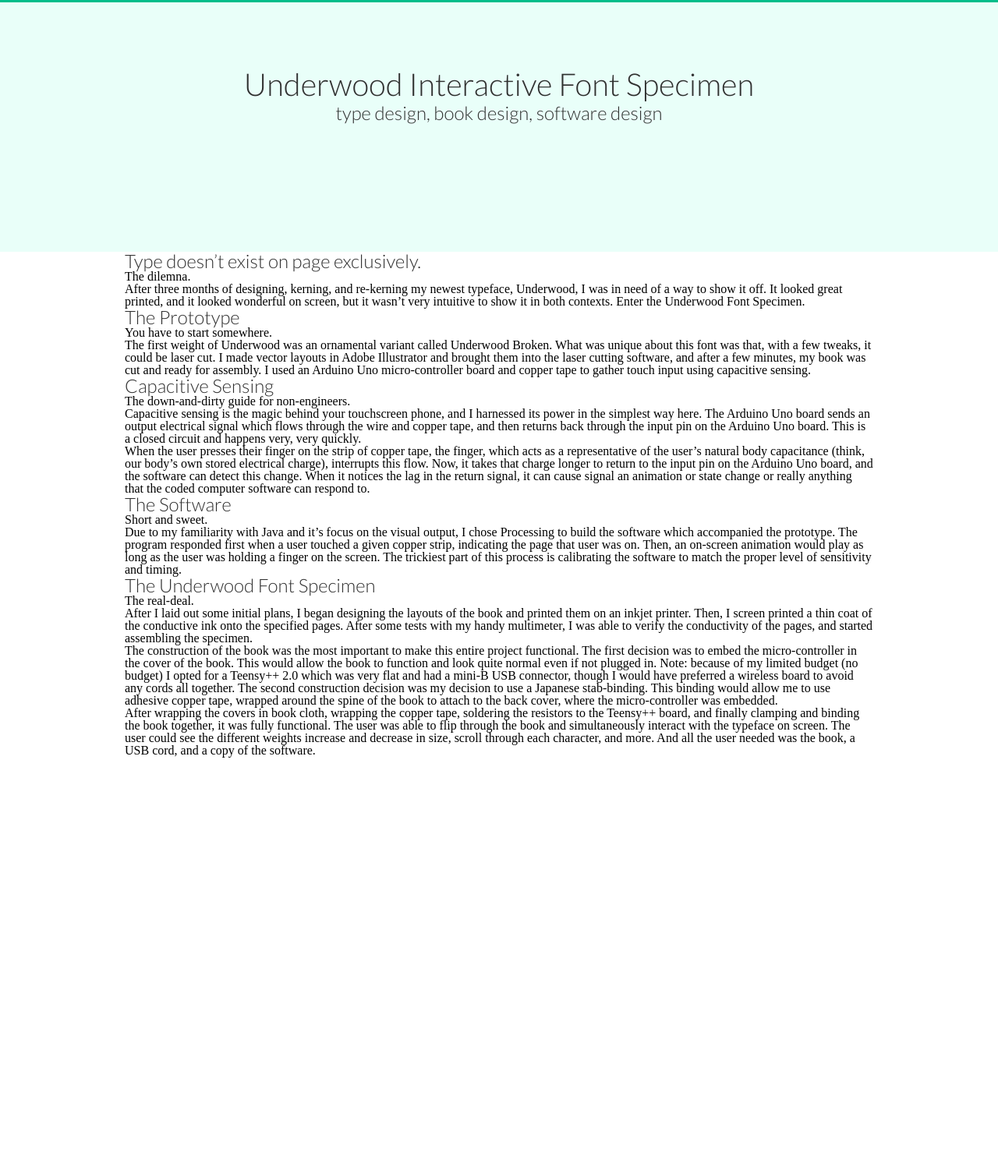
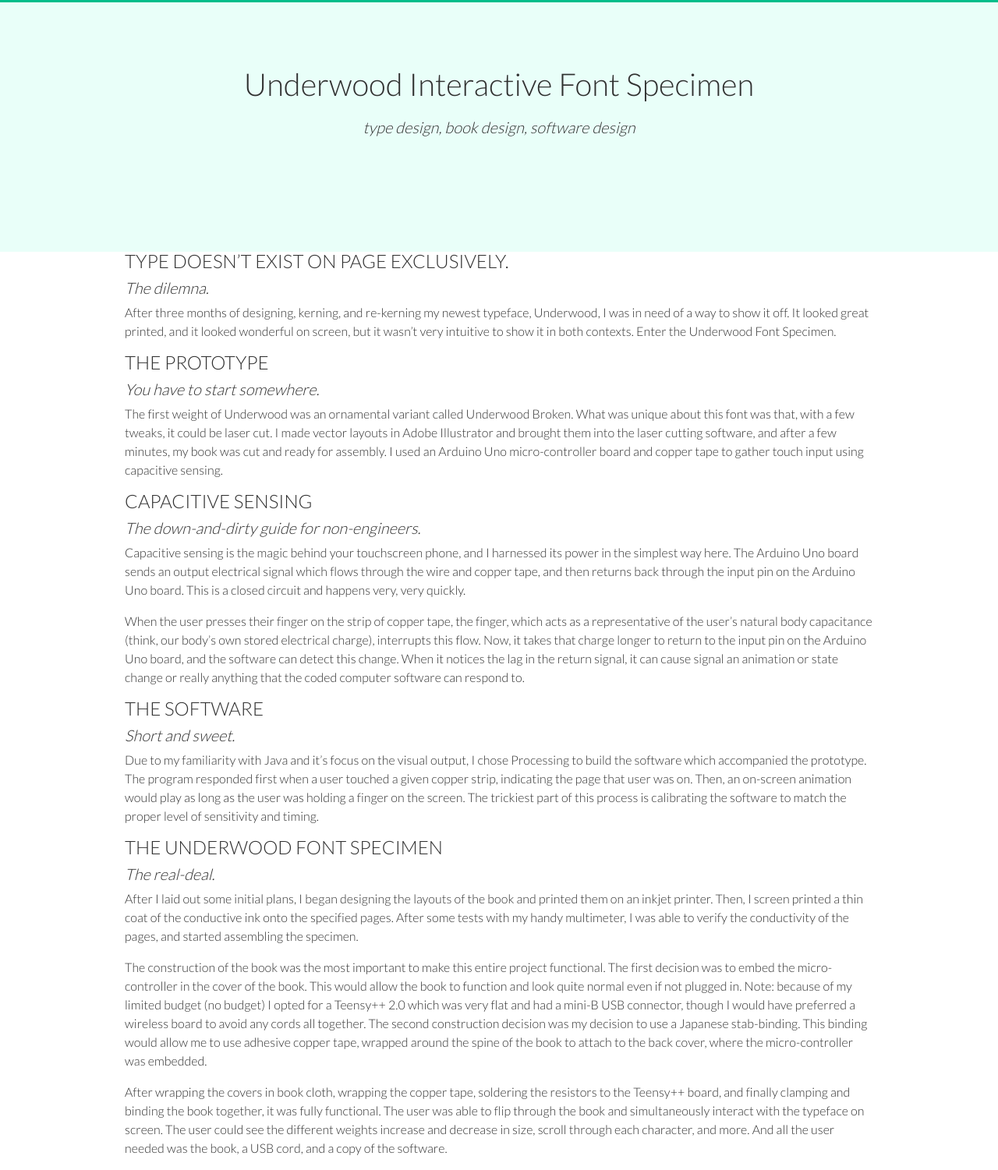
Before and after one commit to vpineda7/jakeberkuwmad.github.io, a Jekyll site: the page built from underwood-specimen/index.html, in a window 1280 px wide. Shown: the whole page at 78% size. Built offline with Jekyll 4.4.1, drawn with Linux system fonts in a browser that asks for light colours; before the commit the page ends 971 px from its top, so only the background shows below that.

Commit message:
Tweaked typography, added new layout

```diff
--- /dev/null
+++ b/_layouts/portfolio-page.html
@@ -0,0 +1,20 @@
+<!DOCTYPE html>
+<html>
+
+<head>
+  {% include head.html %}
+</head>
+
+<header>
+  <div class="content-width" id="portfolio-page-header">
+    {% include header.html %}
+  </div>
+</header>
+
+<body>
+  <div class="content-width">
+    {{ content }}
+  </div>
+</body>
+
+</html>
--- a/_scss/typography.scss
+++ b/_scss/typography.scss
@@ -3,14 +3,43 @@
   font-weight:300;
   font-size:2.5em;
   line-height:1.25em;
-  // letter-spacing:1.25em;
   color:#303030;
+  padding-bottom:0.5em;
 }
 
 h2 {
   font-family:$font-stack;
   font-weight:300;
-  // letter-spacing:0.1875em;
   font-size:1.5em;
   color:#303030;
+  padding-bottom:0.5em;
+  text-transform:uppercase;
 }
+
+h3 {
+  font-family:$font-stack;
+  font-weight:300;
+  font-style:italic;
+  font-size:1.25em;
+  color:#303030;
+  padding-bottom:0.5em;
+}
+
+p {
+  font-family:$font-stack;
+  font-weight:300;
+  font-size:1em;
+  color:#303030;
+  line-height:1.5em;
+  padding-bottom:1em;
+  letter-spacing:0.0025em;
+}
+
+header h2 {
+  text-transform:none;
+}
+
+#portfolio-page-header h2 {
+  font-style:italic;
+  font-size:1.25em;
+}
--- a/underwood-specimen/index.html
+++ b/underwood-specimen/index.html
@@ -1,5 +1,5 @@
 ---
-layout: default
+layout: portfolio-page
 title: Underwood Interactive Font Specimen
 description: type design, book design, software design
 ---
```
